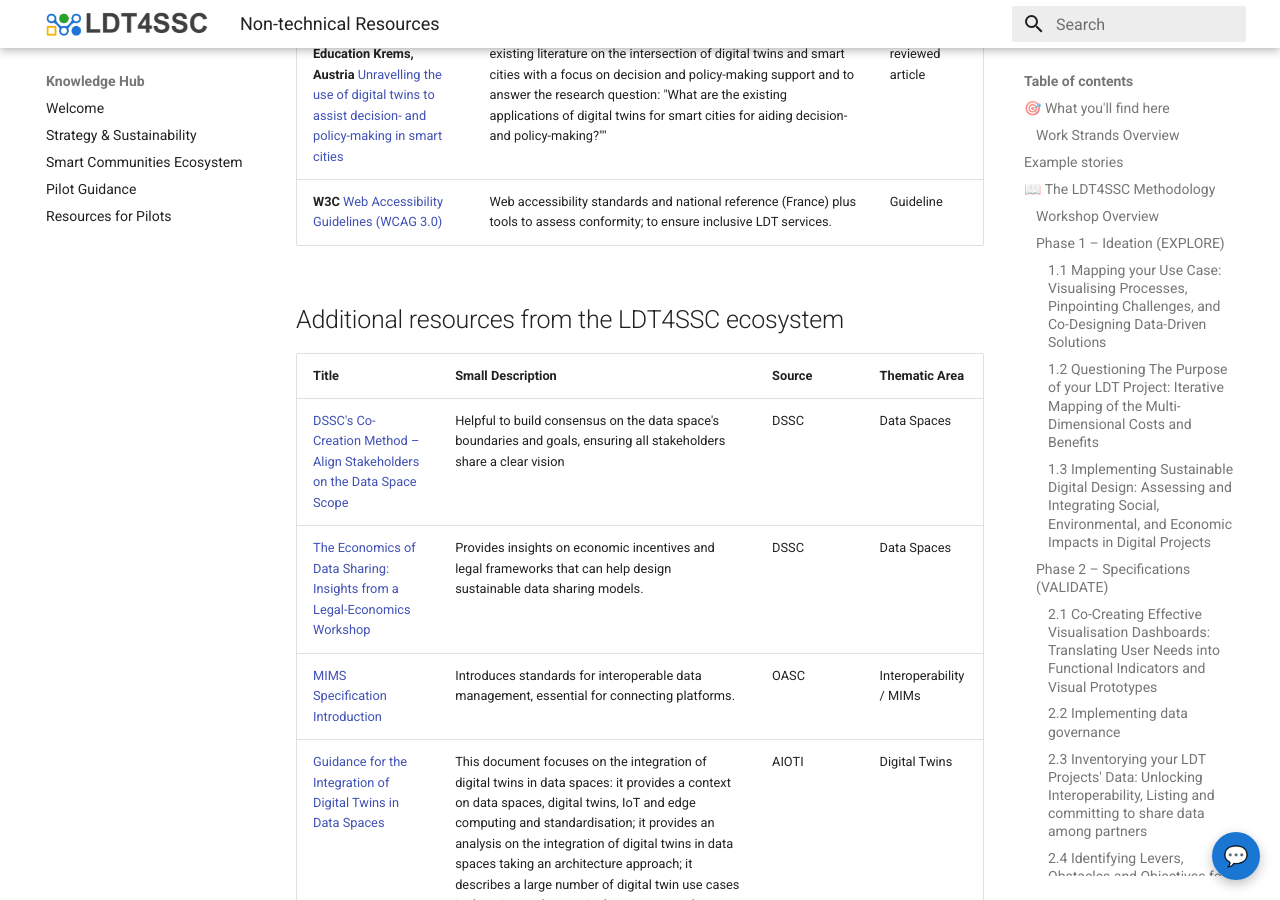
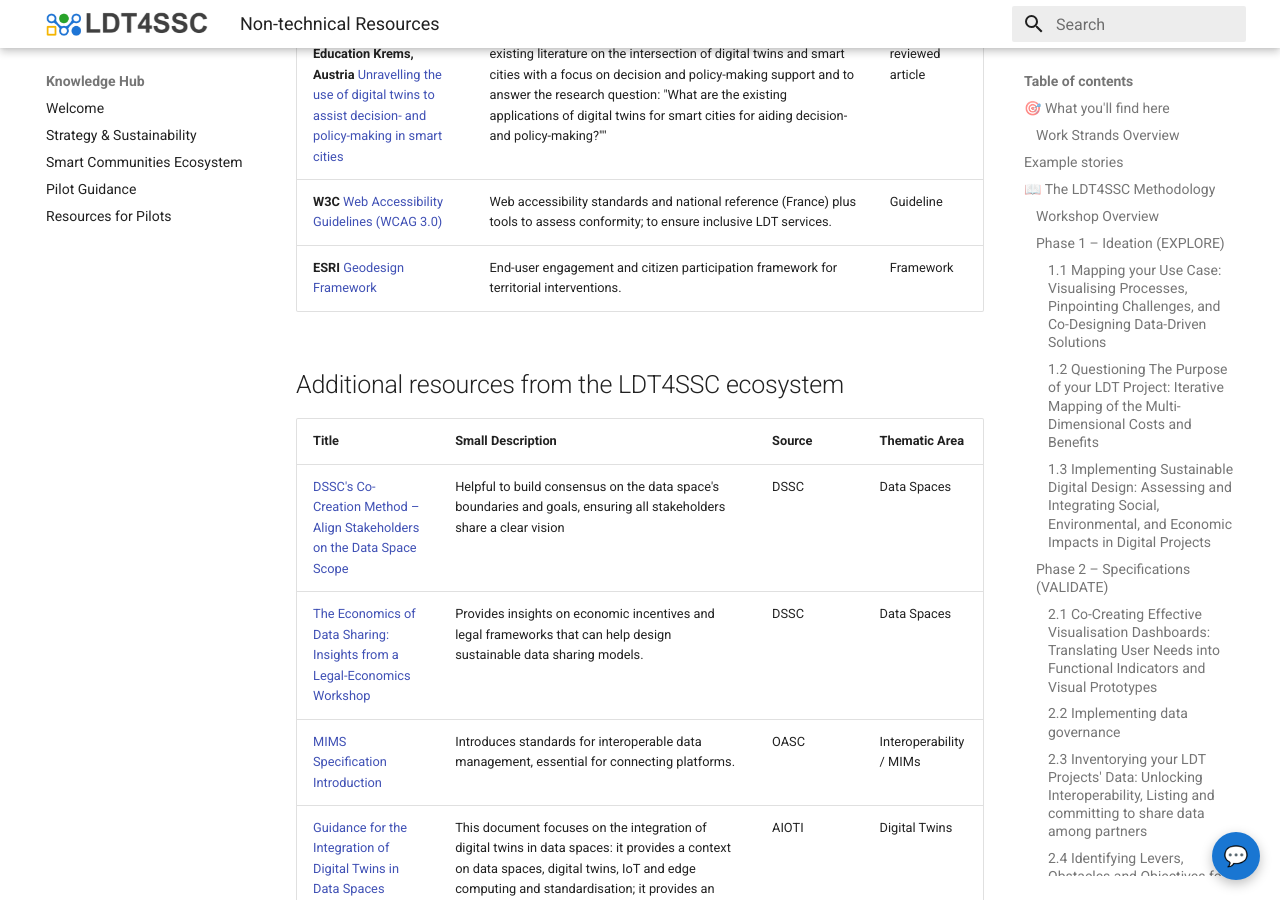
Before and after one commit to ldt4ssc/ldt4ssc.github.io, an MkDocs documentation site: the page built from docs/resources_content/non_tech_resources.md, in a window 1280 px wide and 900 px high, scrolled down 22670 px. Built offline with MkDocs 1.6.1 and Material for MkDocs 9.7.7, drawn with Linux system fonts in a browser that asks for light colours.

Commit message:
add: geodesign framework

```diff
--- a/docs/resources_content/non_tech_resources.md
+++ b/docs/resources_content/non_tech_resources.md
@@ -722,6 +722,9 @@ This table summarises other important resources from the initiatives in the ecos
 | **UN-Habitat** [Step-by-Step Guide for a People-Centred Smart City Strategy](https://unhabitat.org/a-step-by-step-guide-for-a-people-centred-smart-city-strategy-a-playbook-for-national-regional-and-local-governments) | Playbook to design inclusive, social-equity focused smart city strategies; recommended for use in identifying affected stakeholder groups and vulnerable communities. | Guideline |
 | **University for Continuing Education Krems, Austria** [Unravelling the use of digital twins to assist decision- and policy-making in smart cities](https://arxiv.org/pdf/2405.20916) | "The main objective of this ongoing research is to review the existing literature on the intersection of digital twins and smart cities with a focus on decision and policy-making support and to answer the research question: "What are the existing applications of digital twins for smart cities for aiding decision-and policy-making?"" | Peer-reviewed article |
 | **W3C** [Web Accessibility Guidelines (WCAG 3.0)](https://www.w3.org/TR/wcag-3.0/) | Web accessibility standards and national reference (France) plus tools to assess conformity; to ensure inclusive LDT services. | Guideline |
+| **ESRI** [Geodesign Framework](https://www.esri.com/content/dam/esrisites/sitecore-archive/Files/Pdfs/library/whitepapers/pdfs/introducing-geodesign.pdf) | End-user engagement and citizen participation framework for territorial interventions. | Framework |
+
+
 
 ## Additional resources from the LDT4SSC ecosystem
 
```
